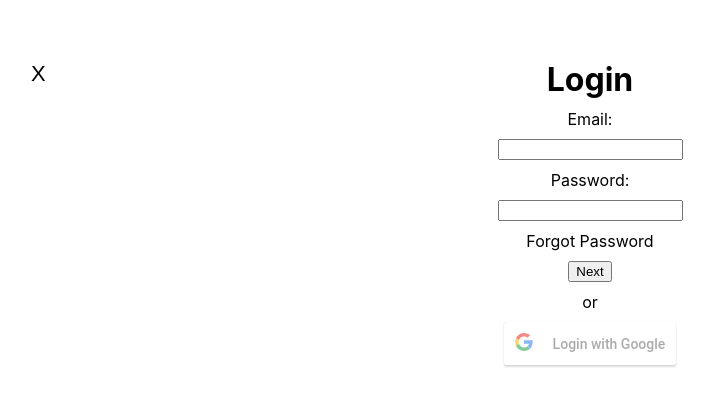
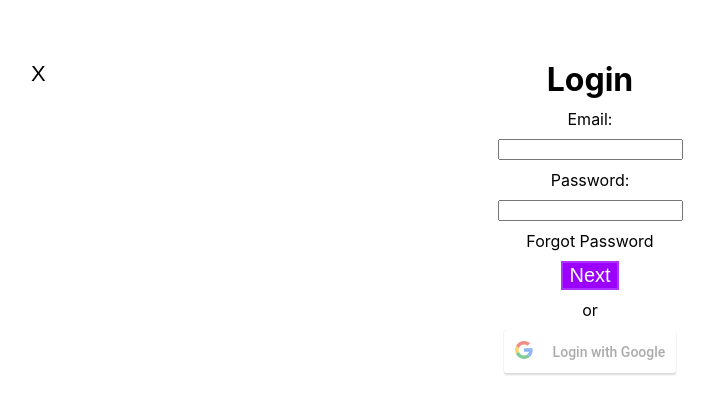
Before and after one commit to thomasgilmore/Pokemon-Index, a React (Create React App) app: page /login in a window 1280 px wide. Shown: the top 414 px of the page, without its empty margins (50-764 px from the left). Built offline with nearby package versions, Linux system fonts and the light colour scheme; no server answers.

Commit message:
changed color of next button for login form

```diff
--- a/src/Components/login.css
+++ b/src/Components/login.css
@@ -31,3 +31,10 @@
   align-content: center;
   gap: 10px;
 }
+
+.login-container__form-loging-button {
+  background-color: #9B00FF;
+  border: 2px solid #AF33FF;
+  color: #fff;
+  font-size: 20px;
+}
```
